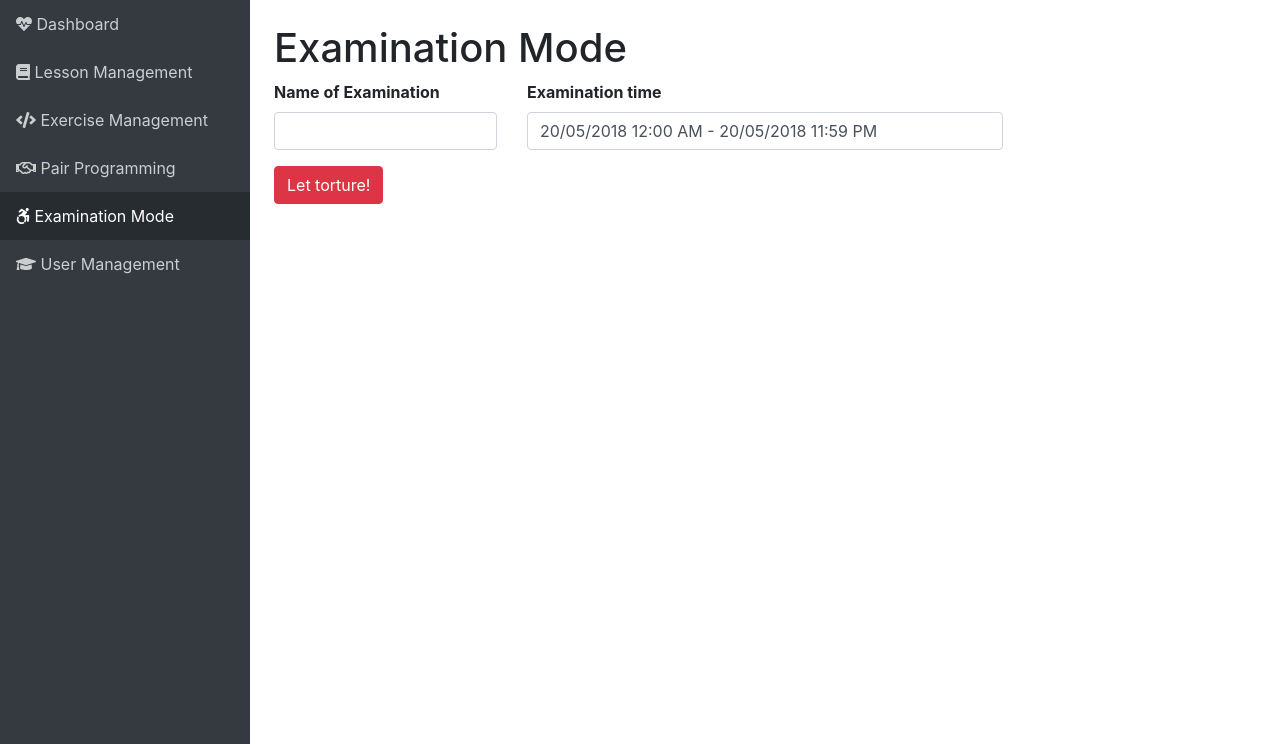
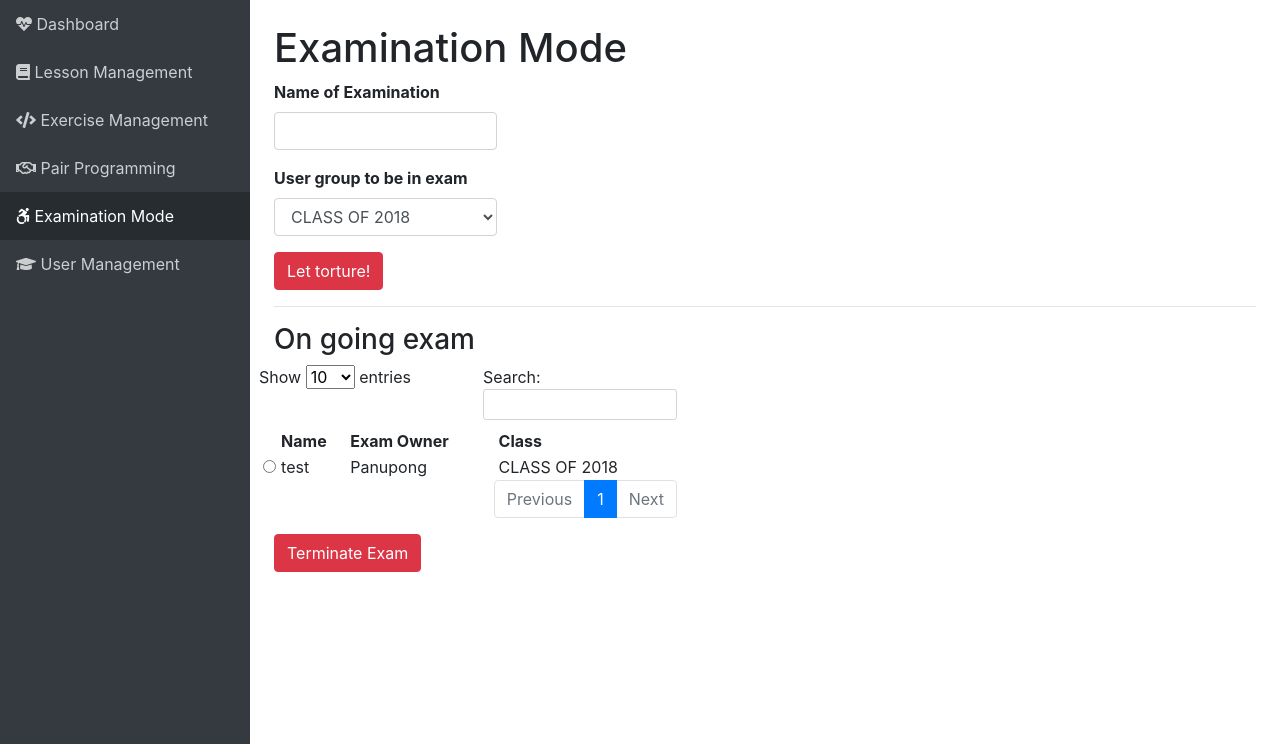
Before and after one commit to 360noscope/The-Judge, a PHP site: page /admin_exam.php in a window 1280 px wide. Shown: the part 56-800 px from the top of the page. Run offline with PHP 8.4, Linux system fonts and the light colour scheme; a user stored in the database is signed in; data comes from the database, SQL or seed files in the repository; both versions use the stored data as it was after the commit; some libraries are stand-ins or nearby versions; some web fonts are replaced.

Commit message:
Hmmm, fix little bug and working on exam mode xD

```diff
--- a/admin_exam.php
+++ b/admin_exam.php
@@ -85,24 +85,53 @@ if (!isset($_SESSION["admin_id"])) {
                         </label>
                         <input name="exam_lesson_name" class="form-control" required/>
                     </div>
-                    <div class="col-md-6 form-group">
+
+                </div>
+                <div class="row">
+                    <div class="col-md-3 form-group">
                         <label>
-                            <b>Examination time</b>
+                            <b>User group to be in exam</b>
                         </label>
-                        <input name="exam_start_time" class="form-control" required/>
+                        <select name="exam_user_group" class="form-control">
+                        </select>
                     </div>
                 </div>
                 <div class="row">
                     <div class="col-md-3">
-                        <button type="submit" class="btn btn-danger">Let torture!</button>
+                        <button type="submit" id="exam_schedule_form" class="btn btn-danger">Let torture!</button>
                     </div>
                 </div>
             </form>
+            <hr />
+            <h3>On going exam</h1>
+                <form onsubmit="event.preventDefault();">
+                    <div class="row">
+                        <table id="exam_ontime" class="display" width="100%" cellspacing="0">
+                            <thead>
+                                <tr>
+                                    <th></th>
+                                    <th>Name</th>
+                                    <th>Exam Owner</th>
+                                    <th>Class</th>
+                                </tr>
+                            </thead>
+                            <tbody>
+                            </tbody>
+                        </table>
+                    </div>
+                    <div class="row">
+                        <div class="col-md-6">
+                            <button id="terminate_exam" class="btn btn-danger">Terminate Exam</button>
+                        </div>
+                    </div>
+                </form>
         </div>
     </div>
     <script src="https://code.jquery.com/jquery-3.3.1.js" integrity="sha256-2Kok7MbOyxpgUVvAk/HJ2jigOSYS2auK4Pfzbm7uH60=" crossorigin="anonymous"></script>
     <script src="js/datetimepicker/moment.min.js"></script>
     <script src="js/datetimepicker/daterangepicker.js"></script>
+    <script src="https://cdn.datatables.net/1.10.16/js/jquery.dataTables.min.js"></script>
+    <script src="https://cdn.datatables.net/1.10.16/js/dataTables.bootstrap4.min.js"></script>
     <script src="js/bsadmin.js"></script>
     <script src="js/common.js"></script>
     <script src="https://cdnjs.cloudflare.com/ajax/libs/popper.js/1.12.9/umd/popper.min.js" integrity="sha384-ApNbgh9B+Y1QKtv3Rn7W3mgPxhU9K/ScQsAP7hUibX39j7fakFPskvXusvfa0b4Q"
--- a/admin_user.php
+++ b/admin_user.php
@@ -83,8 +83,6 @@ if (!isset($_SESSION["admin_id"])) {
                                 <tr>
                                     <th></th>
                                     <th>Name</th>
-                                    <th>Score</th>
-                                    <th>Role</th>
                                 </tr>
                             </thead>
                             <tbody>
--- a/func/Fetcher.php
+++ b/func/Fetcher.php
@@ -49,7 +49,6 @@ class fetcher
             ));
         }
         $stmt->close();
-        $this->mysql_connection->close();
         $_SESSION["selected_exercise"] = $id;
         $_SESSION["mem_limit"] = $memory;
         $_SESSION["time_limit"] = $exectime;
@@ -62,7 +61,8 @@ class fetcher
     {
         $result = array();
         $stmt = $this->mysql_connection->prepare("SELECT @les_id := lesson_id, lesson_name, lesson_detail, " .
-            "(SELECT COUNT(*) FROM user_enrollment WHERE user_id = ? AND lesson_id = @les_id) FROM lesson");
+            "(SELECT COUNT(*) FROM user_enrollment WHERE user_id = ? AND lesson_id = @les_id) FROM lesson " .
+            "WHERE status = 'DISPLAYED'");
         $stmt->bind_param("s", $_SESSION["stu_id"]);
         $stmt->execute();
         $stmt->bind_result($id, $name, $detail, $enrolled);
@@ -172,7 +172,7 @@ class fetcher
         $stmt->bind_result($id, $name, $detail);
         while ($stmt->fetch()) {
             array_push($result, array(
-                " <input type='radio' class='form-control' value=" . $id . " name='lesson_id'>",
+                " <input type='radio' class='form-control' value=" . $id . " name='lesson_id' />",
                 $name,
                 $detail,
                 "<input type='hidden' name='lesson_sec_name_" . $id . "' value='" . $name . "' />"
@@ -287,7 +287,7 @@ class fetcher
     public function fetch_admin_user_list()
     {
         $result = array();
-        $stmt = $this->mysql_connection->prepare("SELECT users.user_id, users.role, user_detail.name, user_detail.score " .
+        $stmt = $this->mysql_connection->prepare("SELECT users.user_id, user_detail.name, " .
             "FROM users JOIN user_detail ON users.user_id = user_detail.user_id");
         $stmt->execute();
         $stmt->bind_result($id, $role, $name, $score);
@@ -376,6 +376,45 @@ class fetcher
         ));
     }
 
+    public function fetch_user_group()
+    {
+        $result = array();
+        $stmt = $this->mysql_connection->prepare("SELECT group_id, group_name, group_description FROM user_group");
+        $stmt->execute();
+        $stmt->bind_result($group_id, $group_name, $group_description);
+        while ($stmt->fetch()) {
+            array_push($result, array(
+                "group_id" => $group_id,
+                "group_name" => $group_name,
+                "group_des" => $group_description
+            ));
+        }
+        $stmt->close();
+        return json_encode($result);
+    }
+
+    public function fetch_examination()
+    {
+        $result = array();
+        $stmt = $this->mysql_connection->prepare("SELECT examination.exam_name, user_detail.name, " .
+            "user_group.group_name, examination.exam_id FROM examination " .
+            "JOIN user_detail ON examination.exam_owner = user_detail.user_id " .
+            "JOIN user_group ON examination.user_group = user_group.group_id");
+        $stmt->execute();
+        $stmt->bind_result($exam_name, $exam_owner, $exam_group, $exam_id);
+        $check_id = "<input class='form-control' type='radio' name='exam_id' value='" . strval($exam_id) . "' />";
+        while ($stmt->fetch()) {
+            array_push($result, array(
+                $check_id,
+                $exam_name,
+                $exam_owner,
+                $exam_group
+            ));
+        }
+        $stmt->close();
+        return json_encode(array("data" => $result));
+    }
+
     public function __destruct()
     {
         $this->mysql_connection->close();
--- a/func/Lesson.php
+++ b/func/Lesson.php
@@ -61,6 +61,43 @@ class Lesson
         return "Done deleting lesson!";
     }
 
+    public function activate_exam_mode($owner_id){
+        $lesson_list = array();
+        $stmt = $this->mysql_connection->prepare("INSERT INTO exercise_temp ".
+        "SELECT * FROM exercise WHERE lesson IN (SELECT lesson_id FROM lesson WHERE owner_id = ?)");
+        $stmt->bind_param("s", $owner_id);
+        $stmt->execute();
+        $stmt->bind_result($les_id);
+        while($stmt->fetch()){
+            array_push($lesson_list, $les_id);
+        }
+        $stmt->close();
+
+        /*$stmt = $this->mysql_connection->prepare("INSERT INTO lesson_temp ".
+        "SELECT * FROM lesson WHERE owner_id = ?");
+        $stmt->bind_param("s", $owner_id);
+        $stmt->execute();
+        $stmt->close();
+
+        $stmt = $this->mysql_connection->prepare("DELETE FROM lesson WHERE owner_id = ?");
+        $stmt->bind_param("s", $owner_id);
+        $stmt->execute();
+        $stmt->close();*/
+    }
+
+    public function deactivate_exam_mode($owner_id){
+        $stmt = $this->mysql_connection->prepare("INSERT INTO lesson ".
+        "SELECT * FROM lesson_temp WHERE owner_id = ?");
+        $stmt->bind_param("s", $owner_id);
+        $stmt->execute();
+        $stmt->close();
+
+        $stmt = $this->mysql_connection->prepare("DELETE FROM lesson_temp WHERE owner_id = ?");
+        $stmt->bind_param("s", $owner_id);
+        $stmt->execute();
+        $stmt->close();
+    }
+
     public function __destruct()
     {
         $this->mysql_connection->close();
--- a/func/the_core.php
+++ b/func/the_core.php
@@ -189,6 +189,26 @@ if ($login_check && $request_check) {
                 $userer->delete_user($_POST["user_id"]);
             }
             break;
+        case "fetch_user_group":
+            if ($_SESSION["admin_id"] != null) {
+                echo $fetcher->fetch_user_group();
+            }
+            break;
+        case "fetch_examination":
+            if ($_SESSION["admin_id"] != null) {
+                echo $fetcher->fetch_examination();
+            }
+            break;
+        case "exam_activate":
+            if ($_SESSION["admin_id"] != null) {
+                $lessoner->activate_exam_mode($_SESSION["admin_id"]);
+            }
+            break;
+        case "exam_deactivate":
+            if ($_SESSION["admin_id"] != null) {
+                $lessoner->deactivate_exam_mode($_SESSION["admin_id"]);
+            }
+            break;
     }
 } else if (isset($_POST["username"]) && isset($_POST["password"])) {
     $authener = new Authentication();
--- a/js/common.js
+++ b/js/common.js
@@ -1,21 +1,19 @@
 $(document).ready(function () {
-    $(function () {
+
+    //start examination mode part
+    /*$(function () {
         var today = new Date();
         var dd = today.getDate();
         var mm = today.getMonth() + 1; //January is 0!
         var yyyy = today.getFullYear();
-
-        if(dd<10) {
-            dd = '0'+dd
+        if (dd < 10) {
+            dd = '0' + dd
         }
-
-        if(mm<10) {
-            mm = '0'+mm
+        if (mm < 10) {
+            mm = '0' + mm
         }
-
         today = mm + '/' + dd + '/' + yyyy;
-
-        $('input[name="exam_start_time"]').daterangepicker({
+        $('input[name="exam_time_range"]').daterangepicker({
             timePicker: true,
             timePickerIncrement: 30,
             minDate: today,
@@ -23,8 +21,71 @@ $(document).ready(function () {
                 format: 'DD/MM/YYYY h:mm A'
             }
         });
+    });*/
 
+    $("#exam_schedule_form").click(function(){
+        var lesson_name = $("input[name='exam_lesson_name']").val(),
+        user_group = $("select[name='exam_user_group']").val();
+        $.ajax({
+            type: 'POST',
+            url: 'func/the_core.php',
+            data: {
+                "action": "exam_activate",
+                "lesson_name":lesson_name,
+                "user_group":user_group
+            },
+            success: function (data) {
+                $('#exam_ontime').DataTable().ajax.reload();
+            }
+        });
     });
+
+    $("#terminate_exam").click(function(){
+        var selected_exam = $("select[name='exam_id']").val();
+        $.ajax({
+            type: 'POST',
+            url: 'func/the_core.php',
+            data: {
+                "action": "exam_deactivate",
+                "exam_id":selected_exam
+            },
+            success: function (data) {
+                $('#exam_ontime').DataTable().ajax.reload();
+            }
+        });
+    });
+
+    $.ajax({
+        type: 'POST',
+        url: 'func/the_core.php',
+        data: {
+            "action": "fetch_user_group"
+        },
+        success: function (data) {
+            var result = JSON.parse(data);
+            for (var index = 0; index < result.length; index++) {
+                if(result[index].group_name !== "TEACHER"){
+                    $("select[name='exam_user_group']").append($('<option>', {
+                        value: result[index].group_id,
+                        text: result[index].group_name
+                    }));
+                }
+            }
+        }
+    });
+
+    $("#exam_ontime").DataTable({
+        "processing": true,
+        "autoWidth": true,
+        "info": false,
+        "ajax": {
+            "url": "func/the_core.php",
+            "type": "POST",
+            "data": { "action": "fetch_examination" }
+        }
+    });
+
+    //end examination mode part
 
     //start - student exercise table part
     $('#exercise').DataTable({
```
Also changed, not shown: The Judge.sql (+36 -3 lines).
